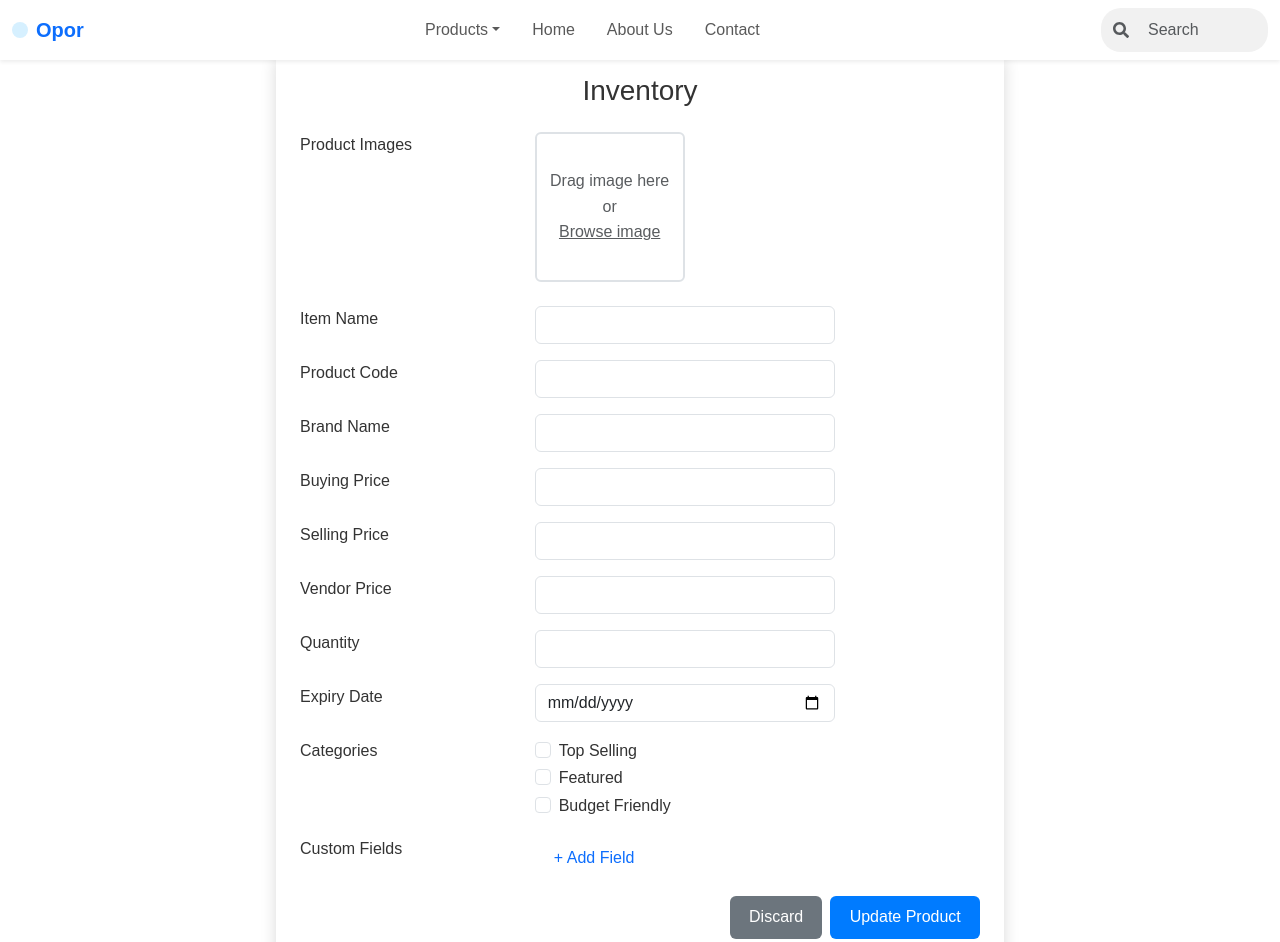
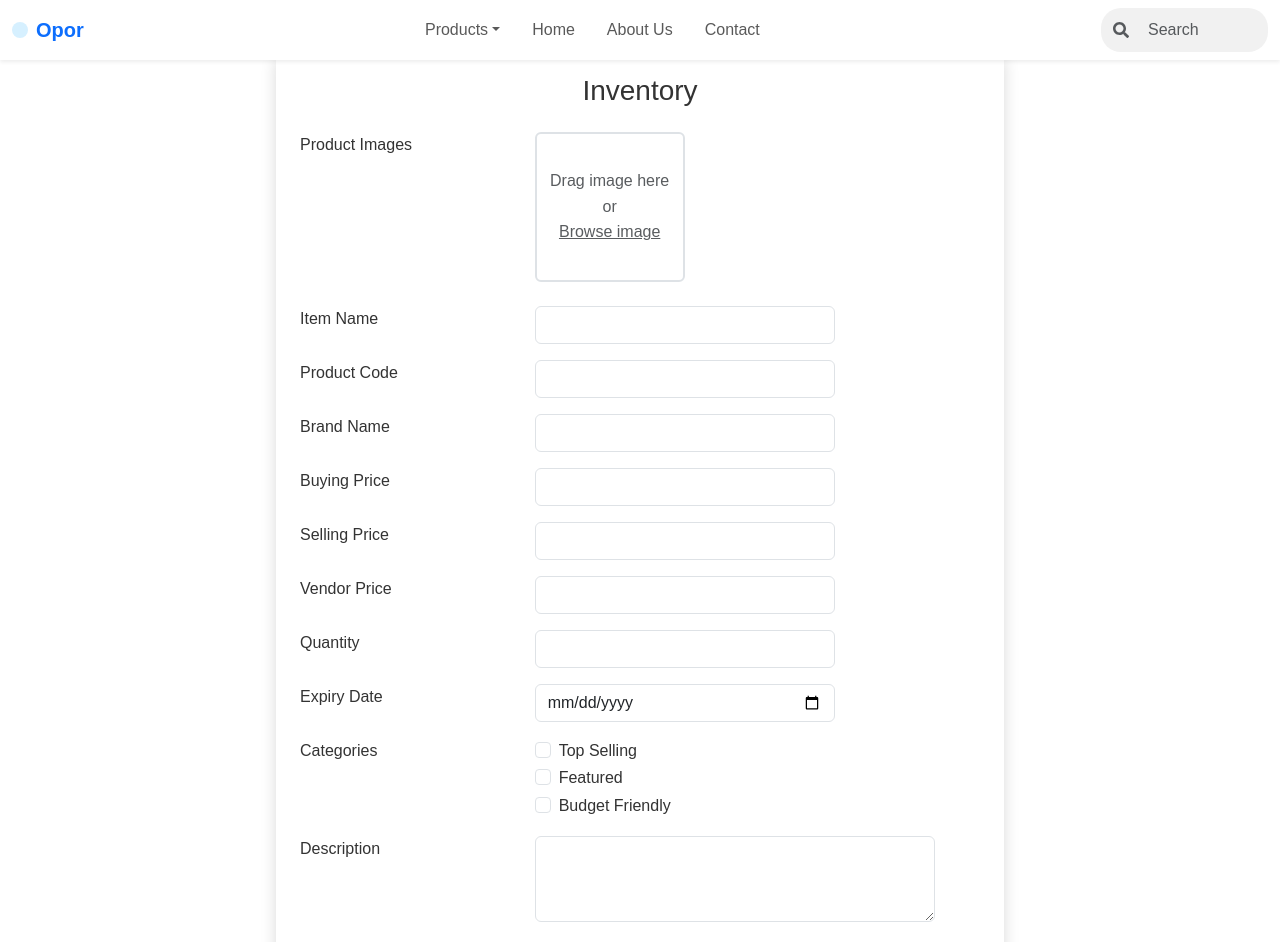
Before and after one commit to sudharshin/WaterPurifier, a React (Vite) app: page /form/1 in a window 1280 px wide. Shown: the top 942 px of the page. Built offline with nearby package versions, Linux system fonts and the light colour scheme.

Commit message:
made alignment and changes in form

```diff
--- a/src/App.css
+++ b/src/App.css
@@ -144,3 +144,11 @@ button, .btn {
 html {
   scroll-behavior: smooth;
 }
+.small-btn {
+  font-size: 0.7rem;   /* smaller font for × */
+  width: 20px;         /* make button compact */
+  height: 20px;
+  line-height: 1;
+  padding: 0 !important;
+  border-radius: 50%;  /* make it circular */
+}
--- a/src/components/ProductForm.jsx
+++ b/src/components/ProductForm.jsx
@@ -18,6 +18,7 @@ const ProductForm = () => {
     isTopSelling: false,
     isFeatured: false,
     isBudgetFriendly: false,
+    description:"",
     customFields: [],
   });
 
@@ -98,6 +99,7 @@ const ProductForm = () => {
         "vendorPrice",
         "quantity",
         "date",
+        "description"
       ];
       const isInMainForm = mainFields.includes(normalized);
 
@@ -154,6 +156,7 @@ const ProductForm = () => {
     if (!formData.sellingPrice) newErrors.sellingPrice = "Selling price is required";
     if (!formData.vendorPrice) newErrors.vendorPrice = "Vendor price is required";
     if (!formData.quantity) newErrors.quantity = "Quantity is required";
+    if (!formData.description) newErrors.description = "Description is required"; // ✅ validation
 
     if (!formData.date) {
       newErrors.date = "Date is required";
@@ -257,7 +260,7 @@ const ProductForm = () => {
                         <Button
                           variant="danger"
                           size="sm"
-                          className="position-absolute top-0 end-0"
+                          className="position-absolute top-0 end-0 p-1 small-btn"
                           onClick={() => removeImage(i)}
                         >
                           ×
@@ -318,7 +321,25 @@ const ProductForm = () => {
                   {errors.categories && <p className="text-danger">{errors.categories}</p>}
                 </Col>
               </Row>
-
+                {/* Description */}
+                  <Row className="mb-3">
+                <Col md={4}>
+                  <Form.Label>Description</Form.Label>
+                </Col>
+                <Col md={8}>
+                  <Form.Control
+                    as="textarea"
+                    rows={3}
+                    name="description"
+                    value={formData.description}
+                    onChange={handleChange}
+                    style={{ maxWidth: "400px" }}
+                  />
+                  {errors.description && (
+                    <p className="text-danger">{errors.description}</p>
+                  )}
+                </Col>
+              </Row>
               {/* Custom Fields */}
               <Row className="mb-3">
                 <Col md={4}>
--- a/src/components/ViewAllProducts.jsx
+++ b/src/components/ViewAllProducts.jsx
@@ -81,7 +81,7 @@ const ViewAllProducts = () => {
                 <th key={idx}>{fieldLabels[field]}</th>
               ))}
               <th>Tags</th>
-              <th>Custom Fields</th> {/* ✅ Single column for all custom fields */}
+              <th>Custom Fields</th>
             </tr>
           </thead>
           <tbody>
```
